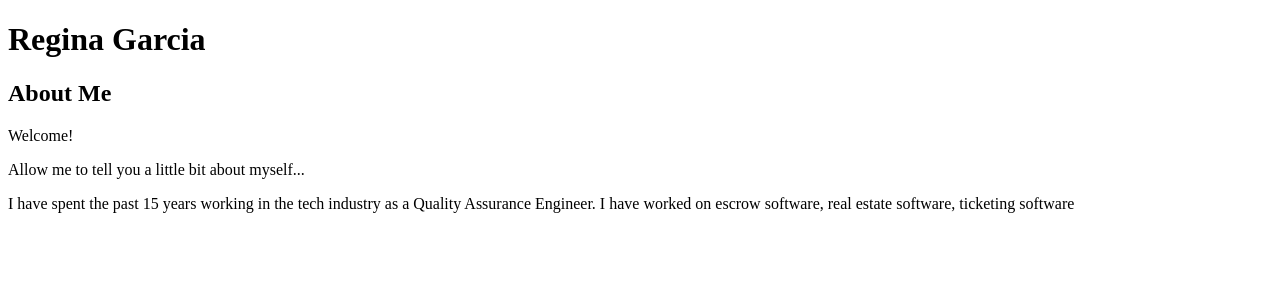
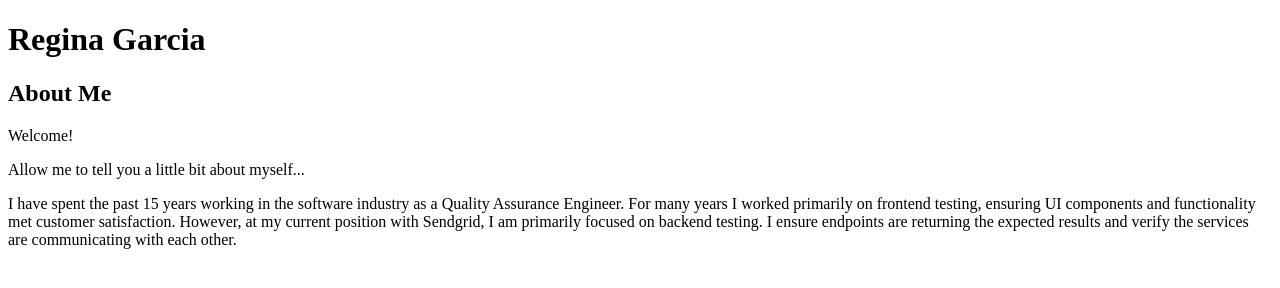
Before and after one commit to regina7361/Basic-Portfolio, a plain HTML site: page index.html in a window 1280 px wide. Drawn offline with Linux system fonts and the light colour scheme.

Commit message:
edit text

```diff
--- a/index.html
+++ b/index.html
@@ -14,7 +14,10 @@
 
     <p>Allow me to tell you a little bit about myself...</p>
 
-    <p>I have spent the past 15 years working in the tech industry as a Quality Assurance Engineer.  I have worked on escrow software, real estate software, ticketing software
+    <p>I have spent the past 15 years working in the software industry as a Quality Assurance Engineer.
+        For many years I worked primarily on frontend testing, ensuring UI components and functionality met customer satisfaction.
+        However, at my current position with Sendgrid, I am primarily focused on backend testing.  I ensure endpoints are returning the expected results and verify the services are communicating with each other.
+
     </p>
 </body>
 
```
